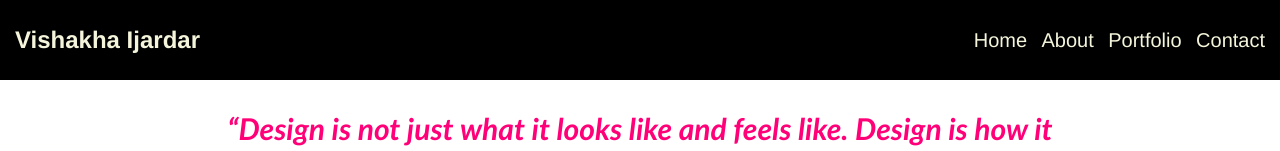
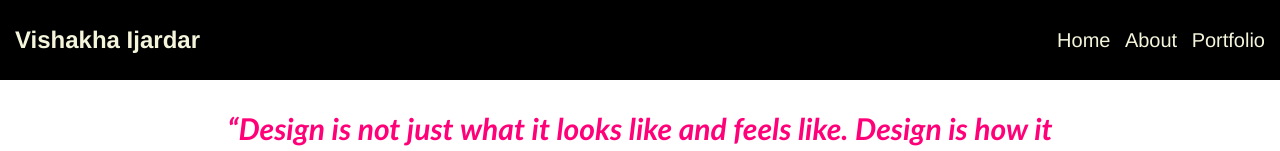
Before and after one commit to vyijardar/MyPersonalPortfolio2, a plain HTML site: page portfolio.html in a window 1280 px wide. Shown: the top 151 px of the page. Drawn offline with Linux system fonts and the light colour scheme.

Commit message:
Update portfolio.html

```diff
--- a/portfolio.html
+++ b/portfolio.html
@@ -20,7 +20,6 @@
             <a href="index.html">Home</a>
             <a href="about.html">About</a>
             <a href="portfolio.html">Portfolio</a>
-            <a href="contact.html">Contact</a>
         </div>
     </nav>
 
```
